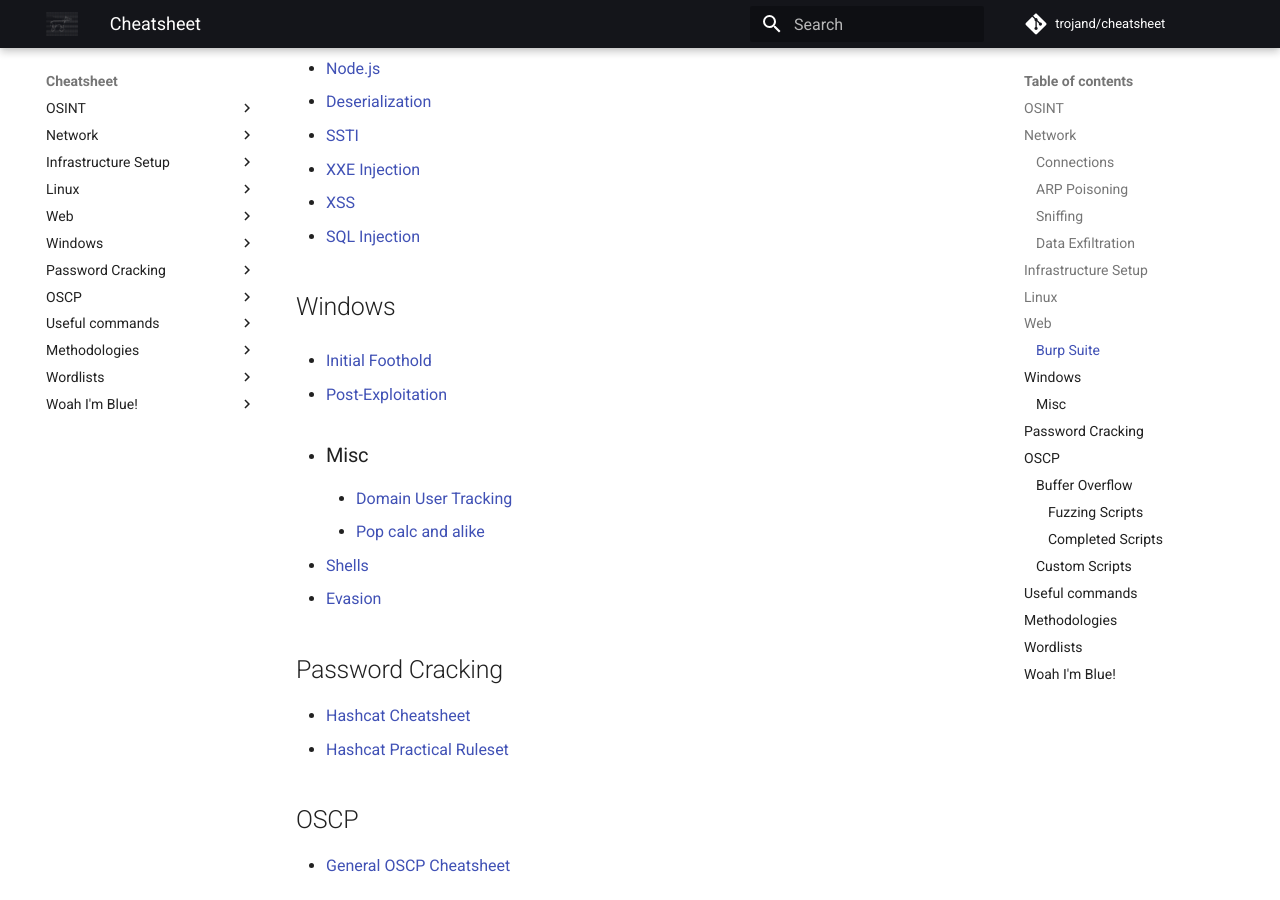
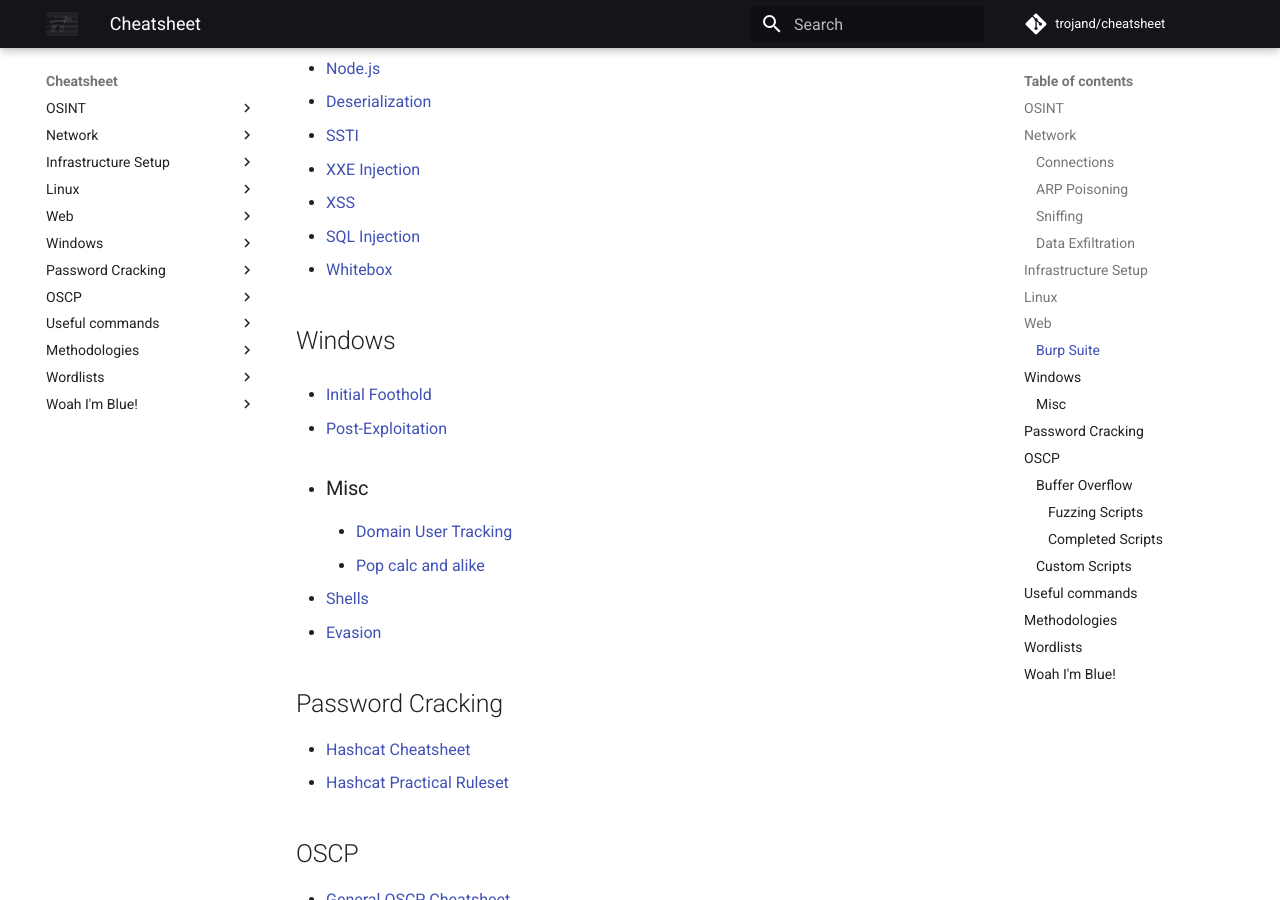
Before and after one commit to trojand/cheatsheet, an MkDocs documentation site: the page built from docs/index.md, in a window 1280 px wide and 900 px high, scrolled down 1839 px. Built offline with MkDocs 1.6.1 and Material for MkDocs 9.7.7, drawn with Linux system fonts in a browser that asks for light colours; comment, search, counter and statistics services are not loaded.

Commit message:
Update index.md

```diff
--- a/docs/index.md
+++ b/docs/index.md
@@ -53,6 +53,7 @@
 * [XXE Injection](Web/XXE_Injection.md)
 * [XSS](Web/XSS.md)
 * [SQL Injection](Web/SQLi.md)
+* [Whitebox](Web/Whitebox.md)
 
 
 ## Windows
```
